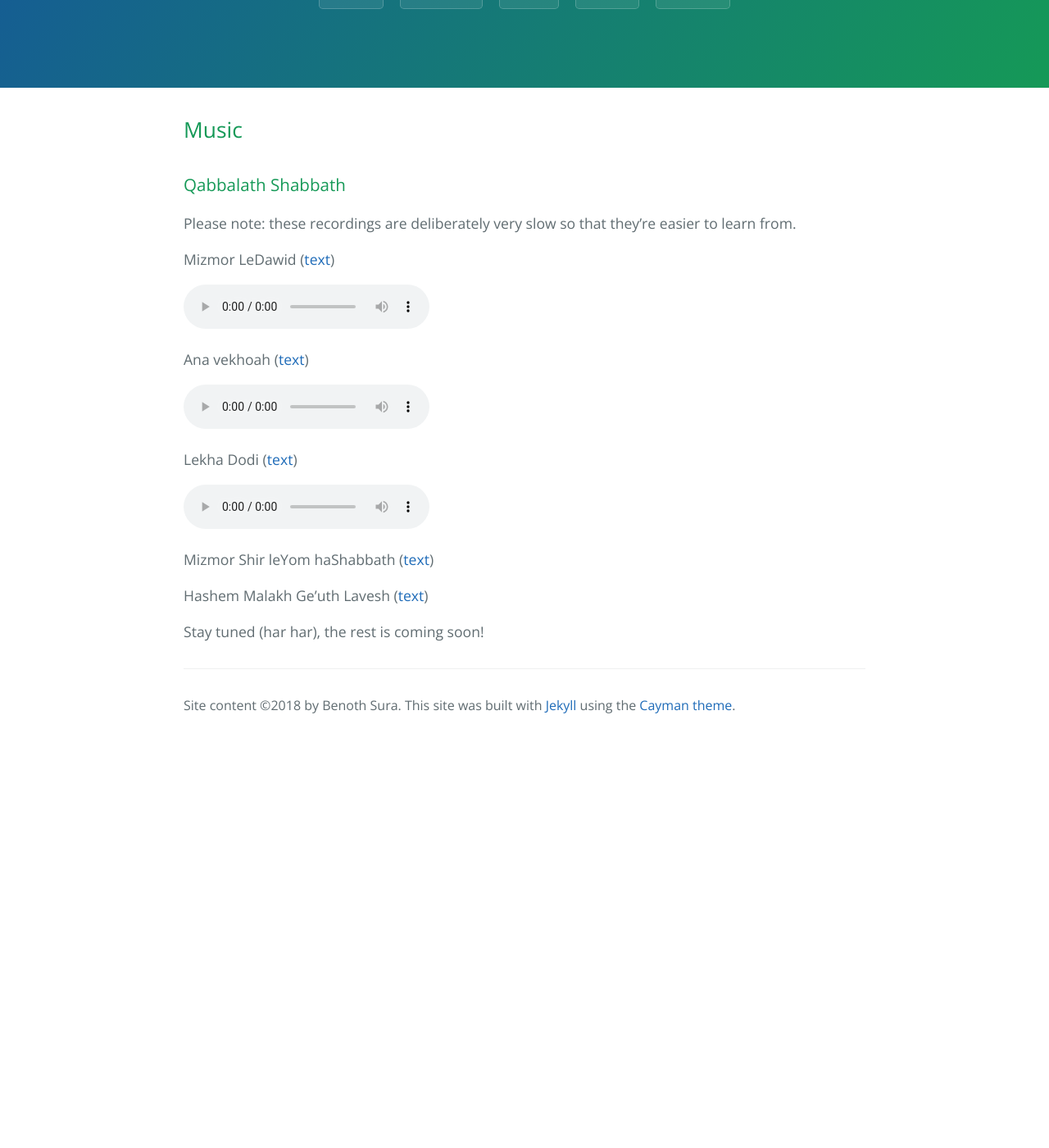
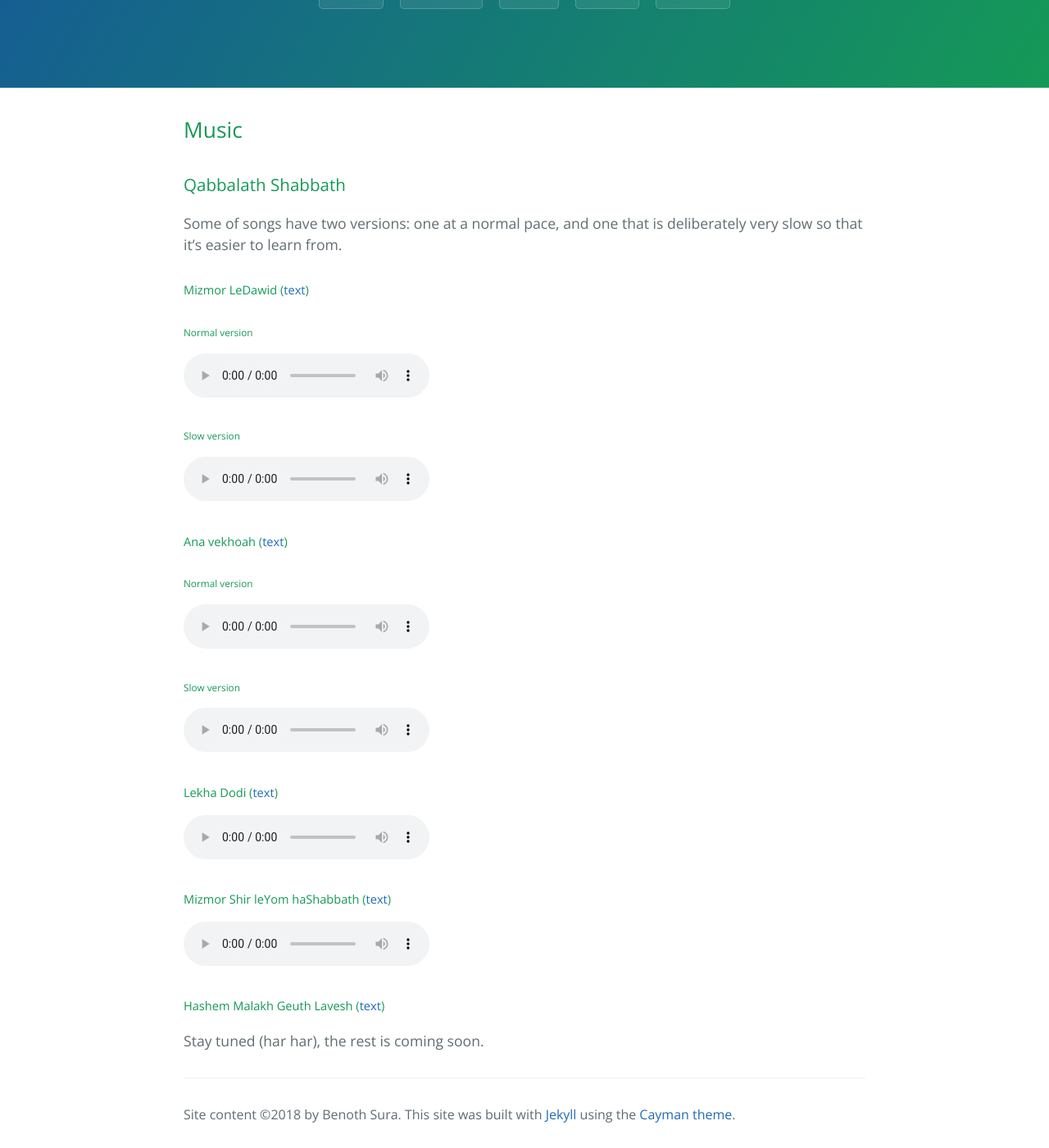
Before and after one commit to BenothSura/BenothSura.github.io, a Jekyll site: the page built from music.md, in a window 1280 px wide and 1400 px high, scrolled down 276 px. Shown: the whole window at 82% size. Built offline with Jekyll 4.4.1, drawn with Linux system fonts in a browser that asks for light colours; our own code applies the rules of GitHub Pages for plain Markdown files; before the commit the page ends 1180 px from its top, so only the background shows below that.

Commit message:
update wording, audio

```diff
--- a/music.md
+++ b/music.md
@@ -6,31 +6,47 @@ layout: default
 
 ### Qabbalath Shabbath
 
-Please note: these recordings are deliberately very slow so that they're easier to learn from.
+Some of songs have two versions: one at a normal pace, and one that is deliberately very slow so that it's easier to learn from.
 
-Mizmor LeDawid ([text](https://www.sefaria.org/Psalms.29?lang=he))
+##### Mizmor LeDawid ([text](https://www.sefaria.org/Psalms.29?lang=he))
 
+###### Normal version
+<audio controls>
+ <source src="assets/audio/MizmorLeDawidNormalRate.m4a" type="audio/mp4">
+Your browser does not support the audio element.
+</audio>
+
+###### Slow version
 <audio controls>
  <source src="assets/audio/MizmorleDawid.m4a" type="audio/mp4">
 Your browser does not support the audio element.
 </audio>
 
-Ana vekhoah ([text](https://he.wikipedia.org/wiki/אנא_בכוח))
+##### Ana vekhoah ([text](https://he.wikipedia.org/wiki/אנא_בכוח))
 
+###### Normal version
+<audio controls>
+ <source src="assets/audio/AnaVeKhoahNormalRate.m4a" type="audio/mp4">
+Your browser does not support the audio element.
+</audio>
+###### Slow version
 <audio controls>
  <source src="assets/audio/ana-ve-khoah.m4a" type="audio/mp4">
 Your browser does not support the audio element.
 </audio>
 
-Lekha Dodi ([text](https://he.wikipedia.org/wiki/%D7%9C%D7%9B%D7%94_%D7%93%D7%95%D7%93%D7%99#%D7%9E%D7%99%D7%9C%D7%95%D7%AA_%D7%94%D7%A4%D7%99%D7%95%D7%98))
-
+##### Lekha Dodi ([text](https://he.wikipedia.org/wiki/%D7%9C%D7%9B%D7%94_%D7%93%D7%95%D7%93%D7%99#%D7%9E%D7%99%D7%9C%D7%95%D7%AA_%D7%94%D7%A4%D7%99%D7%95%D7%98))
 <audio controls>
- <source src="assets/audio/LekhaDodi.m4a" type="audio/mp4">
+ <source src="assets/audio/lekhadodi.m4a" type="audio/mp4">
 Your browser does not support the audio element.
 </audio>
 
-Mizmor Shir leYom haShabbath ([text](https://www.sefaria.org/Psalms.92?lang=he))
+##### Mizmor Shir leYom haShabbath ([text](https://www.sefaria.org/Psalms.92?lang=he))
+<audio controls>
+ <source src="assets/audio/MizmorShirLeYomhaShabbathNormalRate.m4a" type="audio/mp4">
+Your browser does not support the audio element.
+</audio>
 
-Hashem Malakh Ge'uth Lavesh ([text](https://www.sefaria.org/Psalms.93?lang=he))
+##### Hashem Malakh Geuth Lavesh ([text](https://www.sefaria.org/Psalms.93?lang=he))
 
-Stay tuned (har har), the rest is coming soon!
+Stay tuned (har har), the rest is coming soon.
```
Also changed, not shown: 3 other files.
